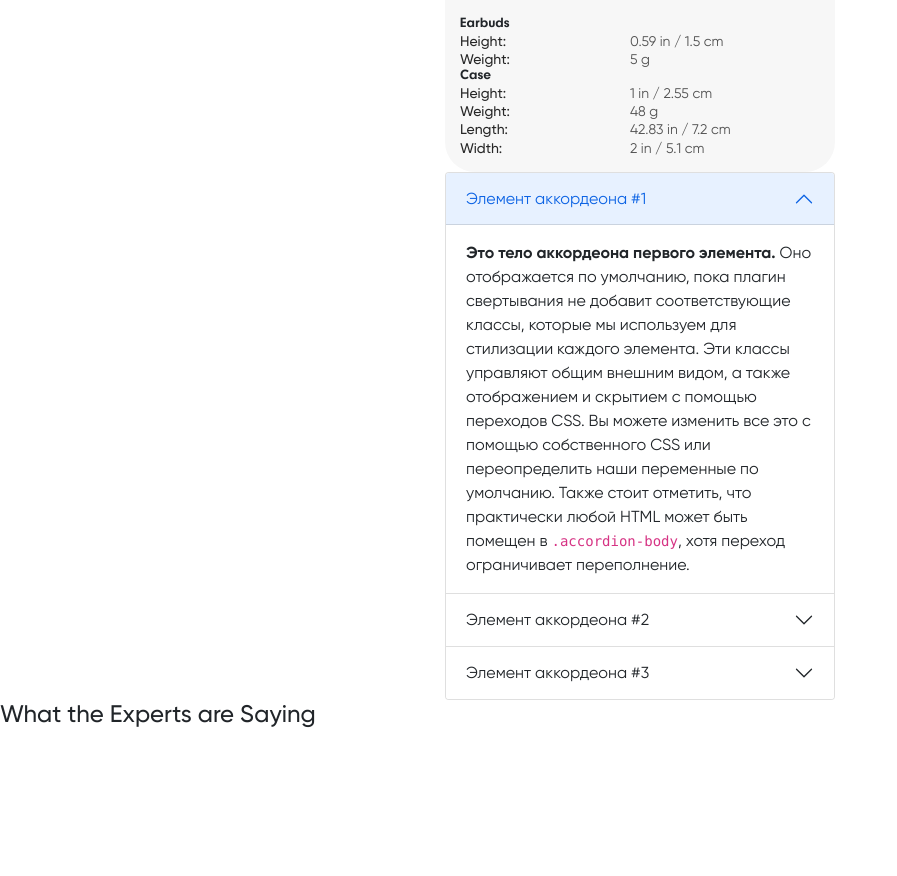
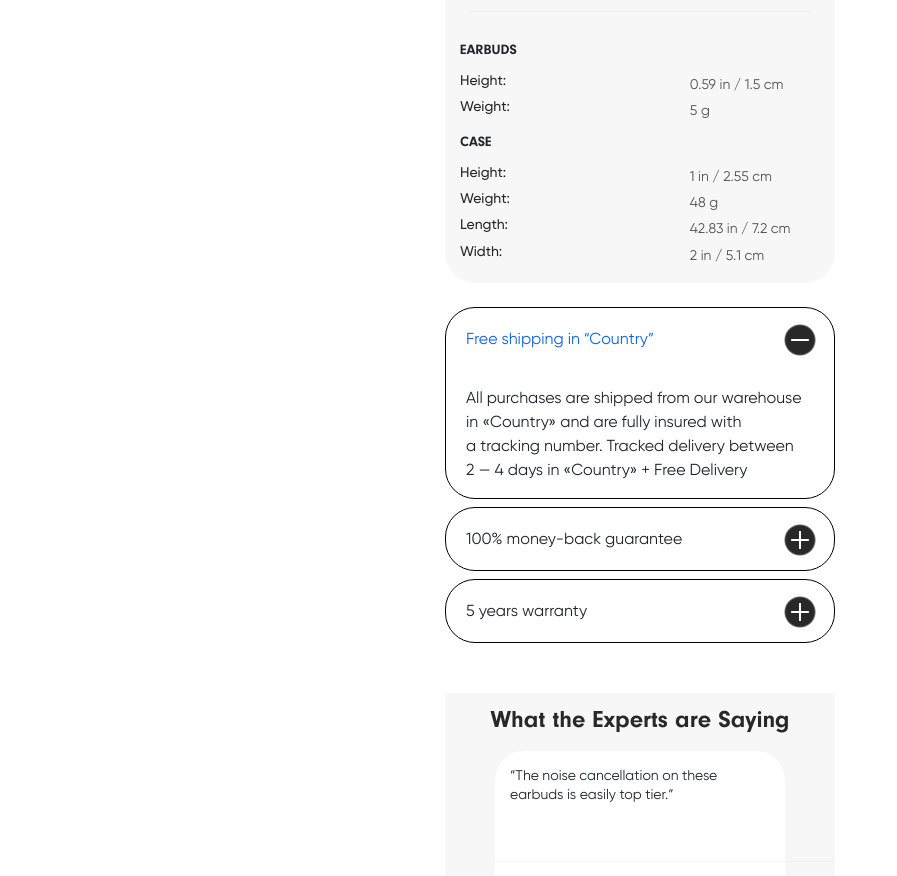
Before and after one commit to Father1993/Beats-Studio-Buds-, a plain HTML site: page index.html in a window 1280 px wide. Shown: the part 1761-2637 px from the top of the page, without its empty margins (0-897 px from the left). Before the commit the page ends 2490 px from the top, so only its background shows below. Drawn offline with nearby package versions, Linux system fonts and the light colour scheme.

Commit message:
fix design

```diff
--- a/index.html
+++ b/index.html
@@ -136,16 +136,16 @@
                 <table class="property__earbuds">
                     <thead>
                         <tr>
-                        <th>Earbuds</th>
+                        <th class="property__title">Earbuds</th>
                         </tr>
                     </thead>
                     <tbody>
                         <tr>
-                        <td>Height:</td>
+                        <td class="table__description">Height:</td>
                         <td class="table__property">0.59 in / 1.5 cm</td>
                         </tr>
                         <tr>
-                        <td>Weight:</td>
+                        <td class="table__description">Weight:</td>
                         <td class="table__property">5 g</td>
                         </tr>
                     </tbody>
@@ -154,24 +154,24 @@
                 <table class="property__case">
                     <thead>
                         <tr>
-                        <th>Case</th>
+                        <th class="property__title property__case-title">Case</th>
                         </tr>
                     </thead>
                     <tbody>
                         <tr>
-                        <td>Height:</td>
+                        <td class="table__description">Height:</td>
                         <td class="table__property">1 in / 2.55 cm</td>
                         </tr>
                         <tr>
-                        <td>Weight:</td>
+                        <td class="table__description">Weight:</td>
                         <td class="table__property">48 g</td>
                         </tr>
                         <tr>
-                        <td>Length:</td>
+                        <td class="table__description">Length:</td>
                         <td class="table__property">42.83 in / 7.2 cm</td>
                         </tr>
                         <tr>
-                        <td>Width:</td>
+                        <td class="table__description">Width:</td>
                         <td class="table__property">2 in / 5.1 cm</td>
                         </tr>
                     </tbody>
@@ -185,44 +185,58 @@
                 <div class="accordion-item">
                 <h2 class="accordion-header" id="headingOne">
                 <button class="accordion-button" type="button" data-bs-toggle="collapse" data-bs-target="#collapseOne" aria-expanded="true" aria-controls="collapseOne">
-                      Элемент аккордеона #1
+                    Free shipping in “Country”
                 </button>
                 </h2>
                 <div id="collapseOne" class="accordion-collapse collapse show" aria-labelledby="headingOne" data-bs-parent="#accordionExample">
                 <div class="accordion-body">
-                      <strong>Это тело аккордеона первого элемента.</strong> Оно отображается по умолчанию, пока плагин свертывания не добавит соответствующие классы, которые мы используем для стилизации каждого элемента. Эти классы управляют общим внешним видом, а также отображением и скрытием с помощью переходов CSS. Вы можете изменить все это с помощью собственного CSS или переопределить наши переменные по умолчанию. Также стоит отметить, что практически любой HTML может быть помещен в <code>.accordion-body</code>, хотя переход ограничивает переполнение.
+                    All purchases are shipped from our warehouse in&nbsp;&laquo;Country&raquo; and are fully insured with a&nbsp;tracking number. Tracked delivery between 2&nbsp;&mdash; 4&nbsp;days in&nbsp;&laquo;Country&raquo; + Free Delivery
                 </div>
                 </div>
             </div>
             <div class="accordion-item">
                 <h2 class="accordion-header" id="headingTwo">
                 <button class="accordion-button collapsed" type="button" data-bs-toggle="collapse" data-bs-target="#collapseTwo" aria-expanded="false" aria-controls="collapseTwo">
-                      Элемент аккордеона #2
+                    100% money-back guarantee
                 </button>
                 </h2>
                 <div id="collapseTwo" class="accordion-collapse collapse" aria-labelledby="headingTwo" data-bs-parent="#accordionExample">
                 <div class="accordion-body">
-                      <strong>Это тело аккордеона второго элемента.</strong> По умолчанию он скрыт, пока плагин свертывания не добавит соответствующие классы, которые мы используем для стилизации каждого элемента. Эти классы управляют общим внешним видом, а также отображением и скрытием с помощью переходов CSS. Вы можете изменить все это с помощью собственного CSS или переопределить наши переменные по умолчанию. Также стоит отметить, что практически любой HTML может быть помещен в <code>.accordion-body</code>, хотя переход ограничивает переполнение.
+                    If&nbsp;you&rsquo;re not satisfied with your Case, we&nbsp;offer a&nbsp;100% Money Back Guarantee. No&nbsp;Questions Asked.
                 </div>
                 </div>
             </div>
             <div class="accordion-item">
                 <h2 class="accordion-header" id="headingThree">
                 <button class="accordion-button collapsed" type="button" data-bs-toggle="collapse" data-bs-target="#collapseThree" aria-expanded="false" aria-controls="collapseThree">
-                      Элемент аккордеона #3
+                    5 years warranty
                 </button>
                 </h2>
                 <div id="collapseThree" class="accordion-collapse collapse" aria-labelledby="headingThree" data-bs-parent="#accordionExample">
                 <div class="accordion-body">
-                      <strong>Это тело аккордеона третьего элемента.</strong> По умолчанию оно скрыто, пока плагин свертывания не добавит соответствующие классы, которые мы используем для стилизации каждого элемента. Эти классы управляют общим внешним видом, а также отображением и скрытием с помощью переходов CSS. Вы можете изменить все это с помощью собственного CSS или переопределить наши переменные по умолчанию. Также стоит отметить, что практически любой HTML может быть помещен в <code>.accordion-body</code>, хотя переход ограничивает переполнение.
+                    Lorem ipsum dolor sit amet consectetur adipisicing elit. Perspiciatis, eaque mollitia nulla similique voluptatibus illo at totam velit repellendus non? Eligendi, numquam. Impedit delectus, aliquam officiis suscipit quidem consectetur sequi.
                 </div>
                 </div>
             </div>
             </div>
         </section>
     </main>
-    <footer>
+    <footer class="container-center">
         <h4>What the Experts are Saying</h4>
+        <div>
+            <div class="footer__card">
+                <h6 class="card__title">
+                    “The noise cancellation on these earbuds is easily top tier.”
+                </h6>
+
+                <hr>
+
+                <a href="#"><img src="./img/Youtube.png" alt="youtube">
+                    @FlossyCarter
+                    Tech Reviewer
+                </a>
+            </div>
+        </div>
     </footer>
     <script src="https://cdn.jsdelivr.net/npm/bootstrap@5.0.2/dist/js/bootstrap.bundle.min.js" integrity="sha384-MrcW6ZMFYlzcLA8Nl+NtUVF0sA7MsXsP1UyJoMp4YLEuNSfAP+JcXn/tWtIaxVXM" crossorigin="anonymous"></script>
 </body>
--- a/style.css
+++ b/style.css
@@ -300,7 +300,7 @@ hr {
 
 .product__button {
     width: 100%;
-    height: 40px;
+    height: 55px;
     border: none;
     border-radius: 40px;
     background: rgba(40, 40, 40, 1);
@@ -370,6 +370,7 @@ hr {
     padding: 15px;
     background: rgba(247, 247, 247, 1);
     border-radius: 30px;
+    margin-bottom: 24px;
 }
 
 th {
@@ -377,6 +378,7 @@ th {
     font-size: 14px;
     line-height: 15.4px;
     font-weight: 700;
+    text-transform: uppercase;
 }
 
 td {
@@ -393,9 +395,109 @@ td {
     color: rgba(40, 40, 40, 0.8);
 }
 
-.property__earbuds th {
-    width: 170px;
+.property__title {
+    padding: 0;
+    padding: 12px 0px 12px 0px;
 }
-.property__case th {
-    width: 170px;
+.table__description {
+    padding: 0;
+    padding-right: 180px;
+    padding-bottom: 8px;
 }
+
+.property__case-title {
+    padding-bottom: 12px;
+}
+
+.accordion-item {
+    border: 1px solid black;
+    border-radius: 30px;
+}
+
+.accordion-button:not(.collapsed) {
+    background-color: #fff;
+    box-shadow: none;
+}
+
+.accordion-item {
+    border: 1px solid black;
+    margin-bottom: 8px;
+}
+.accordion-button {
+    background-color: transparent;
+    border-radius: 30px;
+}
+
+.accordion-item:first-of-type {
+    border-radius: 30px;
+}
+
+.accordion-item:last-of-type {
+    border-radius: 30px;
+}
+
+.accordion-item:not(:first-of-type) {
+    border: 1px solid black;
+}
+.accordion-item:first-of-type .accordion-button {
+    background-color: transparent;
+}
+.accordion-button:not(.collapsed) {
+    background-color: transparent;
+}
+
+.accordion-button::after {
+    position: relative;
+    background-image: none;
+    content: url("./img/button_Arrow_minus.png");
+    width: 30px;
+    height: 30px;
+    background-color: transparent;
+    border: none;
+}
+
+.accordion-button.collapsed::after {
+    content: url("./img/button_Arrow_plus.png");
+    width: 30px;
+    height: 30px;
+}
+
+.accordion-button:not(.collapsed)::after {
+    background-image: none;
+    transform: none;
+}
+
+.guarantees {
+    margin-bottom: 50px;
+}
+
+footer {
+    background: rgba(247, 247, 247, 1);
+}
+
+footer h4 {
+    padding-top: 15px;
+    text-align: center;
+    color: rgba(40, 40, 40, 1);
+    font-family: "Neuzeit Grotesk";
+    font-size: 24px;
+    line-height: 27.6px;
+    font-weight: 700;
+    padding-bottom: 16px;
+}
+
+.footer__card {
+    width: 290px;
+    height: 170;
+    background-color: #fff;
+    border-radius: 30px;
+    margin: 0 auto;
+}
+
+.card__title {
+    padding: 15px;
+    font-size: 14px;
+    font-weight: 400;
+    line-height: 18.2px;
+    margin-bottom: 43px;
+}
```
Also changed, not shown: img/Youtube.png (added), img/button_Arrow_minus.png (added), img/button_Arrow_plus.png (added). Lines whose indentation alone changed are shown as unchanged.
